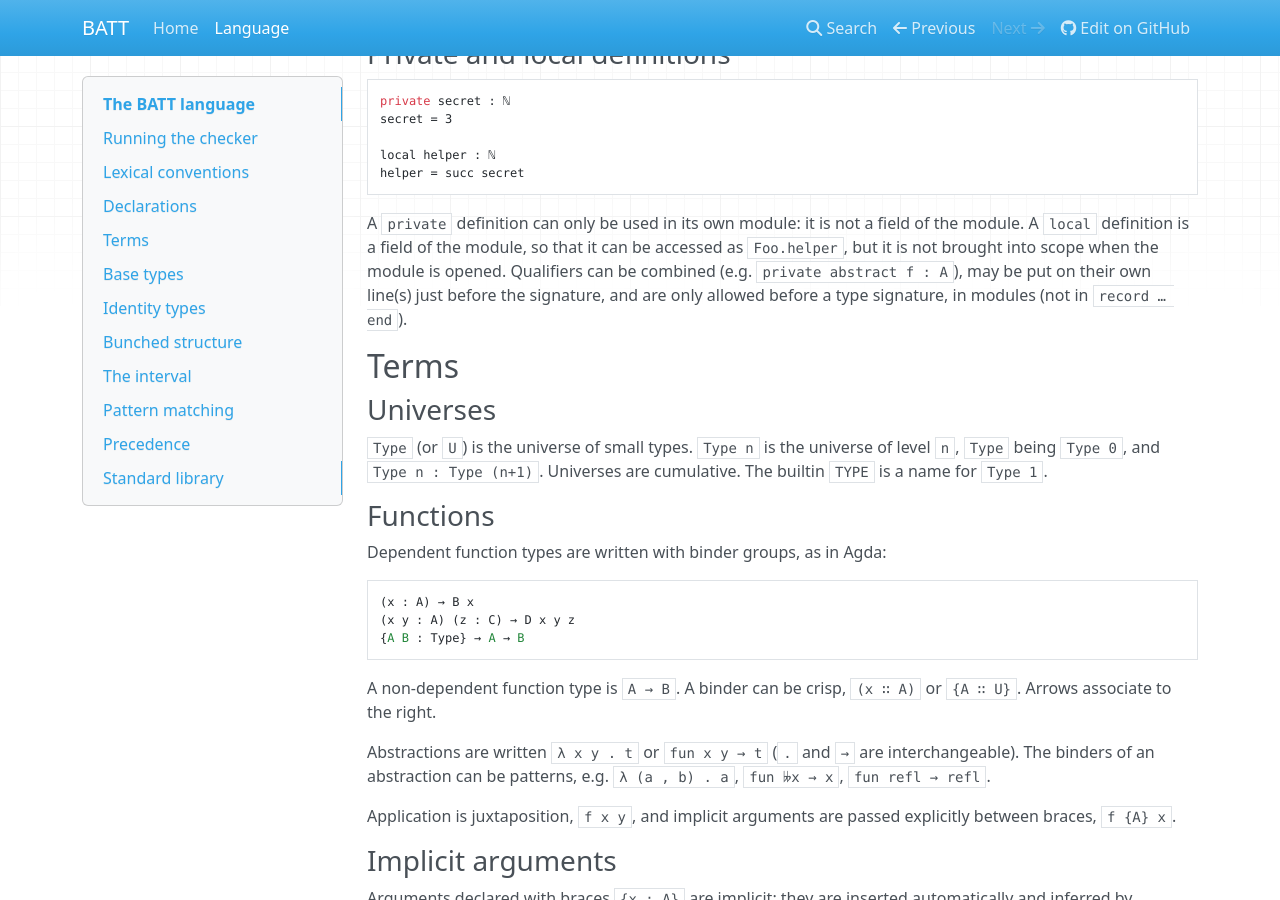
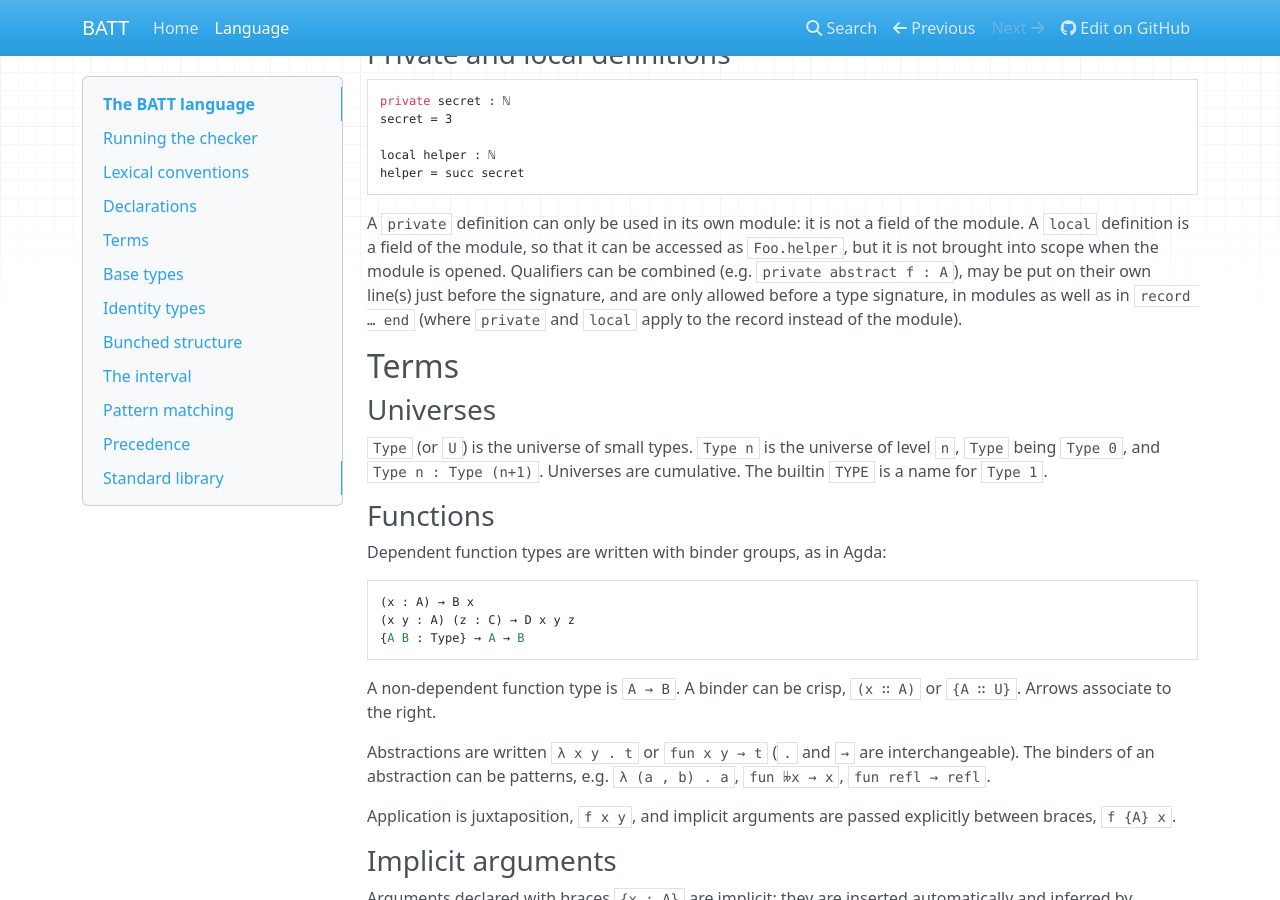
Before and after one commit to smimram/batt, an MkDocs documentation site: the page built from documentation/docs/language.md, in a window 1280 px wide and 900 px high, scrolled down 3091 px. Built offline with MkDocs 1.6.1, drawn with Linux system fonts in a browser that asks for light colours; nearby versions of some CDN libraries.

Commit message:
Support qualifiers in records too.

```diff
--- a/documentation/docs/language.md
+++ b/documentation/docs/language.md
@@ -155,7 +155,8 @@ the module. A `local` definition is a field of the module, so that it can be
 accessed as `Foo.helper`, but it is not brought into scope when the module is
 opened. Qualifiers can be combined (e.g. `private abstract f : A`), may be put
 on their own line(s) just before the signature, and are only
-allowed before a type signature, in modules (not in `record … end`).
+allowed before a type signature, in modules as well as in `record … end` (where
+`private` and `local` apply to the record instead of the module).
 
 ## Terms
 
```
Also changed, not shown: 8 other files.
